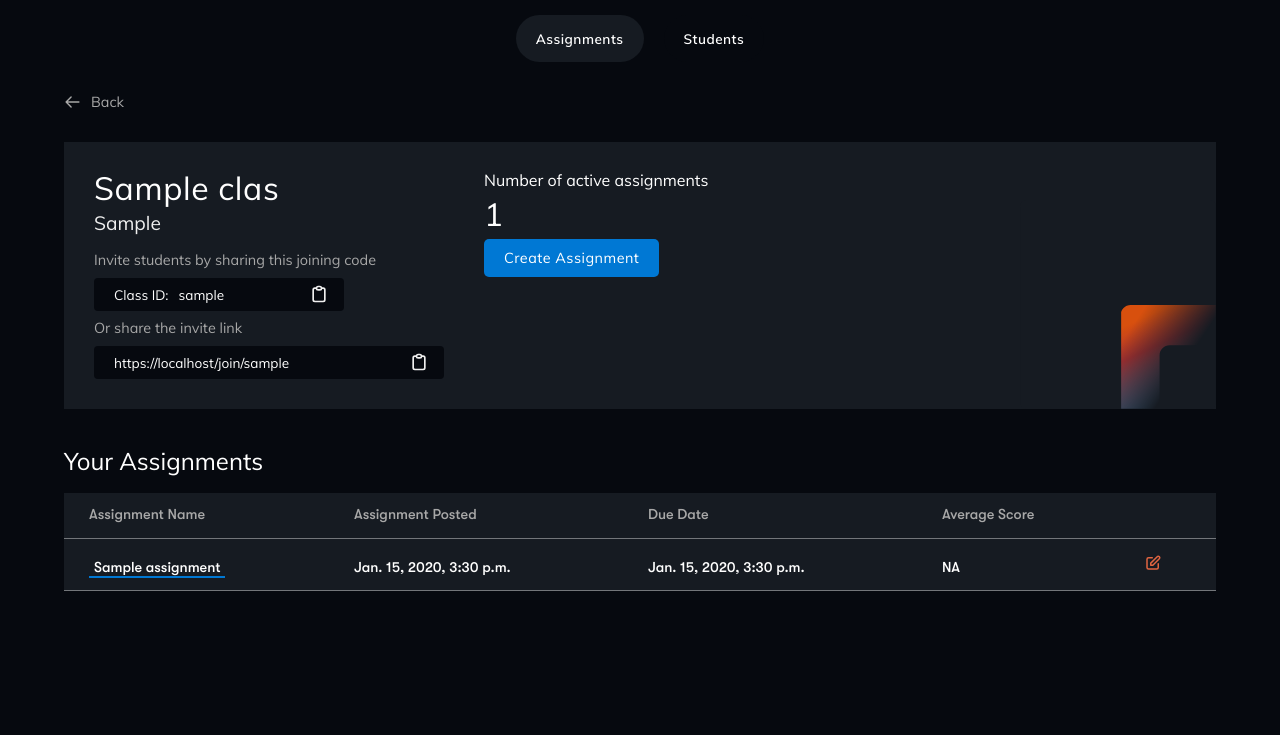
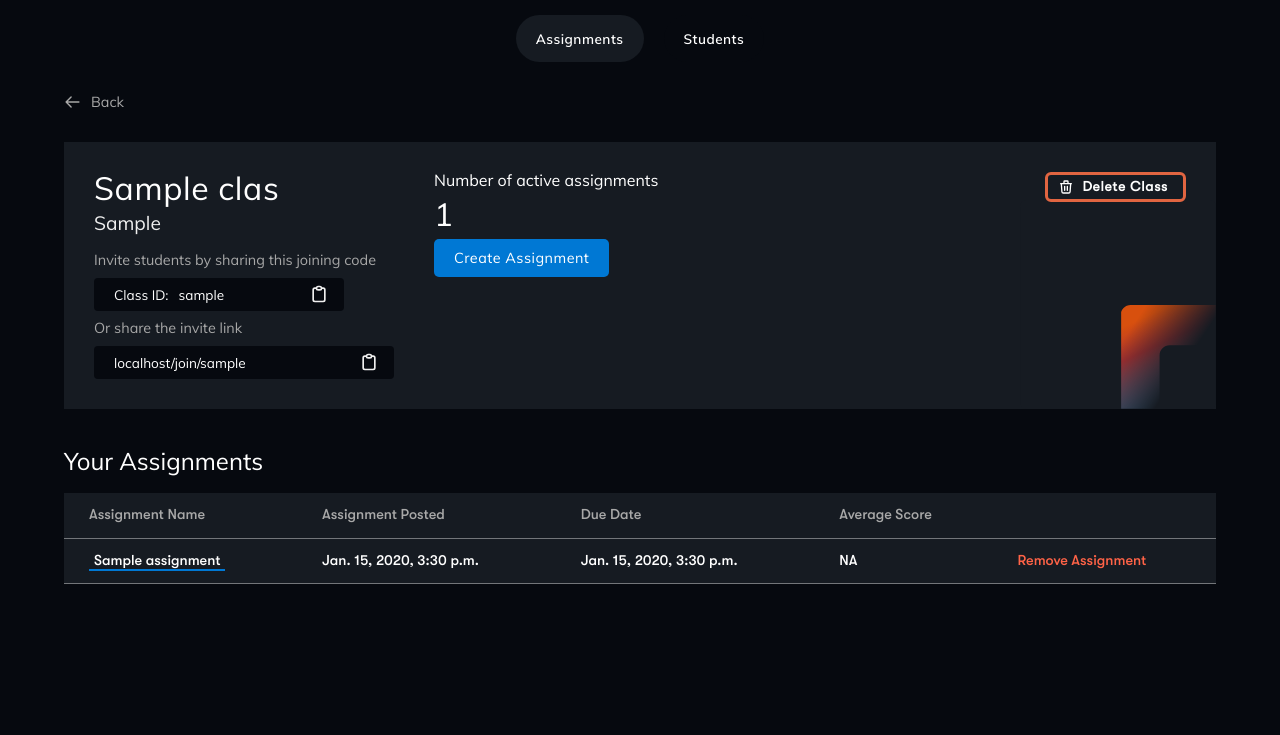
Before and after one commit to aritra1999/Assignments, a Django app: page /dashboard/class/sample in a window 1280 px wide. Shown: the part 65-800 px from the top of the page. Run offline with Django 3.2, Linux system fonts and the light colour scheme; a user stored in the database is signed in; tables that the repository leaves empty hold one stand-in row (values such as "Sample post"); some web fonts are replaced.

Commit message:
Added buttons

```diff
--- a/dashboard/urls.py
+++ b/dashboard/urls.py
@@ -14,6 +14,8 @@ from .views import (
     submissions_view,
     publish_assignment,
     deactivate_assignment,
+    remove_class,
+    remove_assignment,
 )
 
 urlpatterns = [
@@ -30,4 +32,6 @@ urlpatterns = [
     path('submissions/<question_slug>', submissions_view, name='submission'),
     path('assignment/active/<assignment_slug>', publish_assignment, name='activate'),
     path('assignment/deactivate/<assignment_slug>', deactivate_assignment, name='deactivate'),
+    path('class/remove/<class_slug>', remove_class, name="removeClass"),
+    path('assignment/remove/<class_slug>/<assignment_slug>', remove_assignment, name="removeAssignment"),
 ]
--- a/dashboard/views.py
+++ b/dashboard/views.py
@@ -39,7 +39,7 @@ def dashboard_view(request):
             )
         classInstances = Class.objects.filter(created_by=user)
         for classInstance in classInstances:
-            classInstance.assignmentNumber = Assignment.objects.filter(class_name=classInstance).count()
+            classInstance.assignmentNumber = Assignment.objects.filter(class_name=classInstance, isActive=True).count()
             classInstance.studentNumber = Enrolled.objects.filter(class_name=classInstance).count()
         context = {
             'title': 'Dashboard',
@@ -320,3 +320,15 @@ def publish_assignment(request, assignment_slug):
 def deactivate_assignment(request, assignment_slug):
     Assignment.objects.filter(slug=assignment_slug).update(isActive=False)
     return redirect("/dashboard/assignment/"+assignment_slug)
+
+
+def remove_class(request, class_slug):
+    classSelected = Class.objects.get(created_by=request.user, slug=class_slug)
+    classSelected.delete()
+    return redirect("/dashboard")
+
+
+def remove_assignment(request, assignment_slug, class_slug):
+    removeAssignment = Assignment.objects.filter(created_by=request.user, slug=assignment_slug)
+    removeAssignment.delete()
+    return redirect("/dashboard/class/"+class_slug)
--- a/static/css/classTeacher.css
+++ b/static/css/classTeacher.css
@@ -8,6 +8,27 @@ div.classTeacherTile{
     background-position: bottom right;
     background-repeat: no-repeat;
     display: flex;
+    position: relative;
+}
+div.removeClass{
+    position: absolute;
+    top: 30px;
+    right: 30px;
+}
+div.removeClass a.removeClass{
+    text-decoration: none;
+    color: #ffffff;
+    font-family: "GT-Reg", sans-serif;
+    font-size: 0.85rem;
+    font-weight: 600;
+    letter-spacing: 0.05rem;
+    padding: 5px 15px;
+    border-radius: 6px;
+    border: 3px solid #E16541;
+    position: relative;
+    width: 105px;
+    text-align: right;
+    display: inline-block;
 }
 div.cont1 h1.classTitle{
     color: #ffffff;
@@ -44,7 +65,7 @@ span.joinLink{
     margin-top: 10px;
 }
 span.joinLinkMain{
-    width: 350px !important;
+    width: 300px !important;
 }
 span.copy{
     position: absolute;
@@ -99,3 +120,11 @@ svg.threeDots{
     color: #E16541;
     cursor: pointer;
 }
+svg.deleteClass{
+    color: #ffffff;
+    height: 1rem;
+    position: absolute;
+    top: 50%;
+    transform: translateY(-50%);
+    left: 10px;
+}
--- a/templates/dashboard/class.html
+++ b/templates/dashboard/class.html
@@ -40,7 +40,7 @@
                         {% endfor %}
                         {% else %}
                         <div class="noClass">
-                           <img src="{% static 'Illustrations/NoClass.svg' %}" alt="" class="noCLass">
+                           <img style="margin-top: 50px;" src="{% static 'Illustrations/NoAssignment.svg' %}" alt="" class="noCLass">
                        </div>
                     {% endif %}
                 </div>
--- a/templates/dashboard/class_teacher.html
+++ b/templates/dashboard/class_teacher.html
@@ -37,7 +37,7 @@
                     </span>
                     <p class="invite invLink">Or share the invite link</p>
                     <span class="joinLink joinLinkMain">
-                        <span class="linkTextMain" id="linkTextMain">https://{{ request.META.HTTP_HOST }}/join/{{ classSelected.slug }}</span>
+                        <span class="linkTextMain" id="linkTextMain">{{ request.META.HTTP_HOST }}/join/{{ classSelected.slug }}</span>
                         <span class="copy">
                             <svg id="linkTextToggleMain" class="copy" xmlns="http://www.w3.org/2000/svg" fill="none" viewBox="0 0 24 24" stroke="currentColor">
                                 <path stroke-linecap="round" stroke-linejoin="round" stroke-width="2" d="M9 5H7a2 2 0 00-2 2v12a2 2 0 002 2h10a2 2 0 002-2V7a2 2 0 00-2-2h-2M9 5a2 2 0 002 2h2a2 2 0 002-2M9 5a2 2 0 012-2h2a2 2 0 012 2" />
@@ -49,6 +49,14 @@
                     <p class="assignmentCountHead">Number of active assignments</p>
                     <h1 class="assignmentCount">{{ assignmentNumber }}</h1>
                     <a href="/dashboard/create/{{ classSelected.slug }}" class="createAssignment">Create Assignment</a>
+                </div>
+                <div class="removeClass">
+                    <a href="/dashboard/class/remove/{{ classSelected.slug }}" class="removeClass">
+                        <svg class="deleteClass" xmlns="http://www.w3.org/2000/svg" fill="none" viewBox="0 0 24 24" stroke="currentColor">
+                            <path stroke-linecap="round" stroke-linejoin="round" stroke-width="2" d="M19 7l-.867 12.142A2 2 0 0116.138 21H7.862a2 2 0 01-1.995-1.858L5 7m5 4v6m4-6v6m1-10V4a1 1 0 00-1-1h-4a1 1 0 00-1 1v3M4 7h16" />
+                        </svg>
+                        Delete Class
+                    </a>
                 </div>
             </div>
             <h1 class="yourAssg">Your Assignments</h1>
@@ -71,11 +79,7 @@
                                     <td>{{ assignment.timestamp }}</td>
                                     <td>{{ assignment.due_date }}</td>
                                     <td>NA</td>
-                                    <td>
-                                        <svg class="threeDots" xmlns="http://www.w3.org/2000/svg" fill="none" viewBox="0 0 24 24" stroke="currentColor">
-                                            <path stroke-linecap="round" stroke-linejoin="round" stroke-width="2" d="M11 5H6a2 2 0 00-2 2v11a2 2 0 002 2h11a2 2 0 002-2v-5m-1.414-9.414a2 2 0 112.828 2.828L11.828 15H9v-2.828l8.586-8.586z" />
-                                        </svg>
-                                    </td>
+                                    <td><a style="color: #ff6347; text-decoration: none" href="/dashboard/assignment/remove/{{ classSelected.slug }}/{{ assignment.slug }}">Remove Assignment</a></td>
                                 </tr>
                             {% endfor %}
                             {% else %}
```
Also changed, not shown: static/Illustrations/NoAssignment.svg (added).
